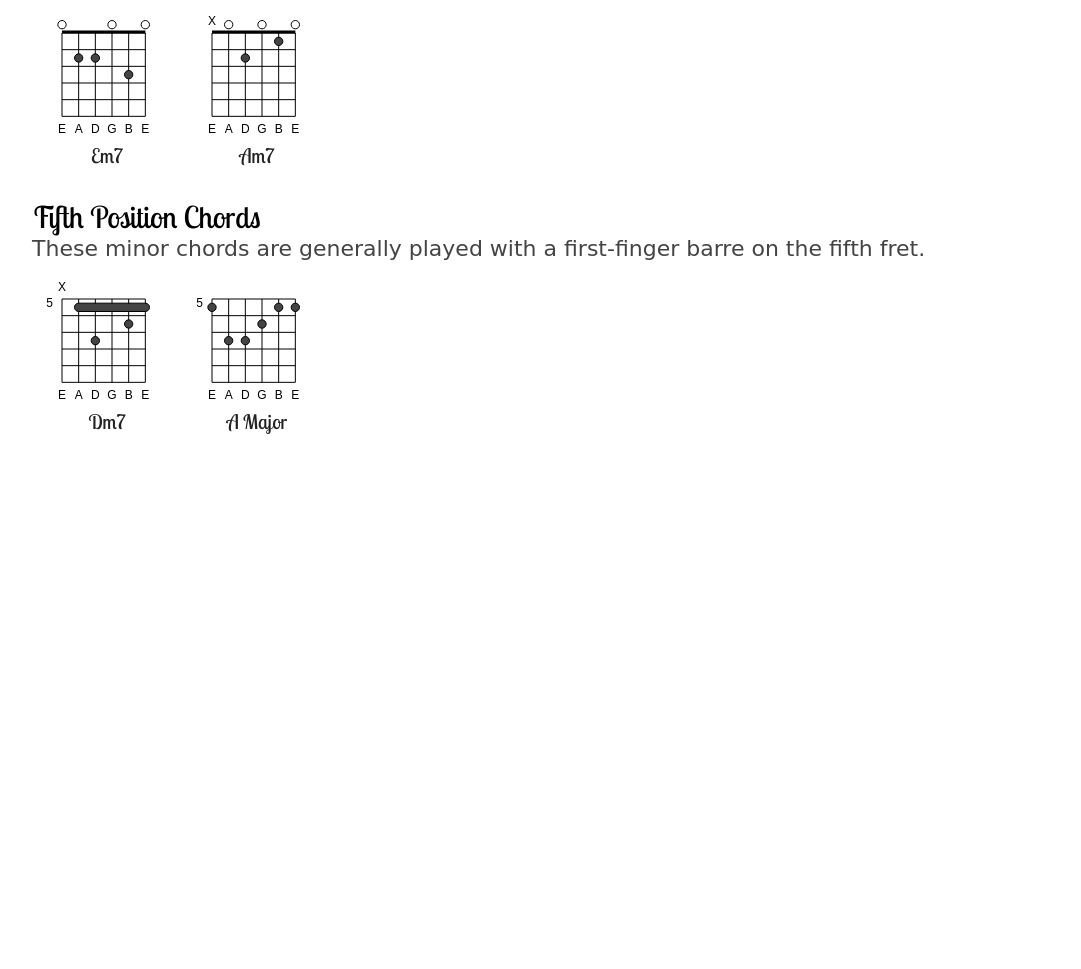
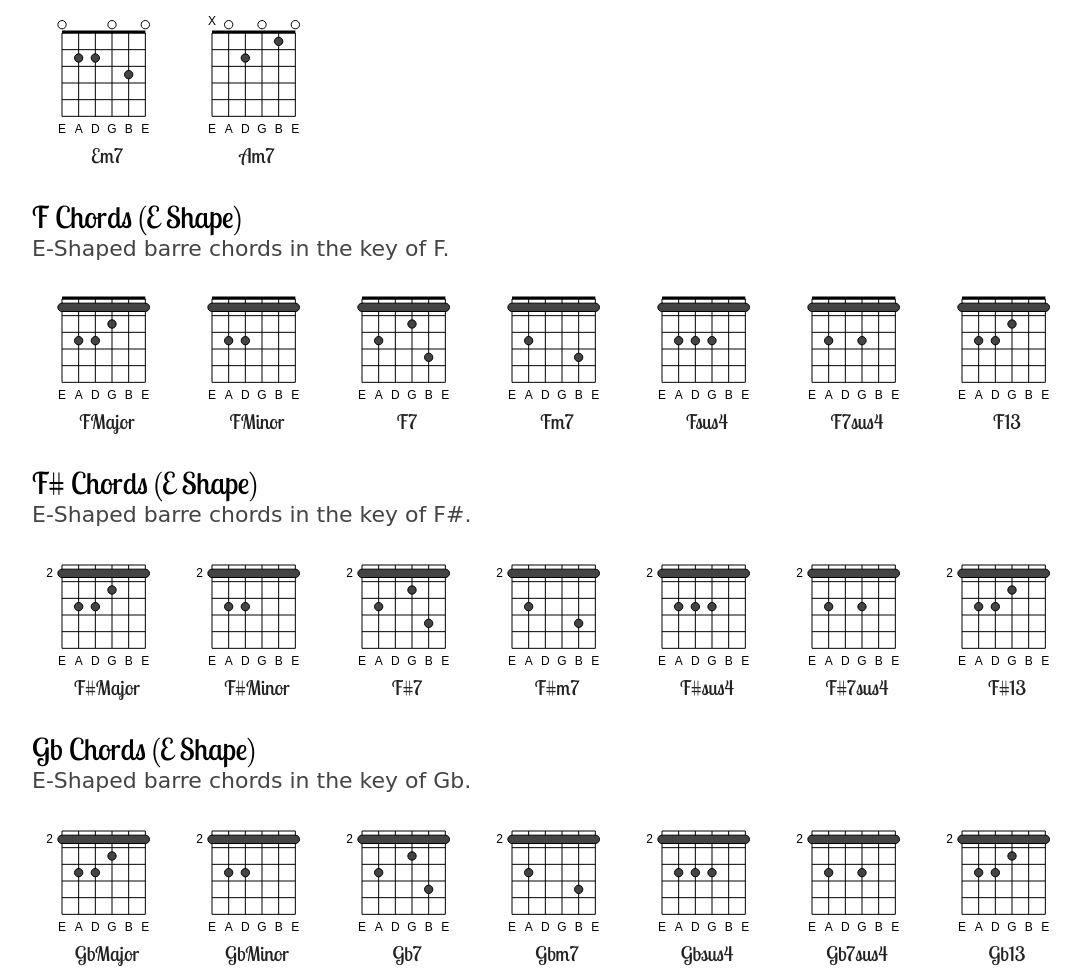
Before and after one commit to 0xfe/vexchords, a plain HTML site: page index.html in a window 1280 px wide. Shown: the part 533-1502 px from the top of the page, without its empty margins (32-1113 px from the left). Before the commit the page ends 967 px from the top, so only its background shows below. Drawn offline with Linux system fonts and the light colour scheme; a web font is replaced by a local one.

Commit message:
Added movable chord shapes.

```diff
--- a/index.html
+++ b/index.html
@@ -12,6 +12,23 @@
 
 <script>
 
+function createShapeChart(keys, container, shapes, shape) {
+  for (var i = 0; i < keys.length; ++i) {
+    var key = keys[i];
+    var section = createSectionElement({
+      section: key + " Chords (" + shape + " Shape)",
+      description: shape + "-Shaped barre chords in the key of " + key + "." });
+
+    for (var j = 0; j < shapes.length; ++j) {
+      var chord_elem = createChordElement(
+        createChordStruct(key, shape, shapes[j]));
+      section.append(chord_elem);
+    }
+
+    container.append(section);
+  }
+}
+
 function init() {
   var container = $("#container");
 
@@ -25,6 +42,15 @@ function init() {
 
     container.append(section);
   }
+
+  var keys_E = ["F", "F#", "Gb", "G", "G#", "A", "A#", "Bb", "C"];
+  var keys_A = ["C#", "Db", "D", "D#", "Eb", "F", "F#", "Gb", "G"];
+
+  var shapes_E = ["M E", "m E", "7 E", "m7 E", "sus4 E", "7sus4 E", "13 E"];
+  var shapes_A = ["M A", "m A", "7 A", "m7 A", "sus4 A", "9 A", "13 A"];
+
+  createShapeChart(keys_E, container, shapes_E, "E");
+  createShapeChart(keys_A, container, shapes_A, "A");
 }
 
 $(function() { init() });
@@ -45,6 +71,10 @@ $(function() { init() });
 
   <div id="container"></div>
 
+  <div style="clear:left; padding-top: 70px; font-size: 15px;">
+    <center>Comments? Criticism? Contact me at <a href="http://0xfe.blogspot.com">0xfe.blogspot.com</a>.</center>
+  </div>
+
 </div>
 </center>
 </body>
--- a/js/chart.js
+++ b/js/chart.js
@@ -100,26 +100,151 @@ var chord_chart = [
       bars: []
     },
     ]
-  },
-  {
-    section: "Fifth Position Chords",
-    description: "These minor chords are generally played with a " +
-                 "first-finger barre on the fifth fret.",
-    chords: [
-    {
-      name: "Dm7",
-      chord: [[2, 2], [4, 3], [6, "x"]],
-      position: 5,
-      bars: [{from_string: 5, to_string: 1, fret: 1}]
-    },
-    {
-      name: "A Major",
-      chord: [[1, 1], [2, 1], [3, 2], [4, 3], [5, 3], [6, 1]],
-      position: 5,
-      bars: []
-    }]
   }
 ];
+
+chord_shapes = {
+  "M E": {
+    name: "Major",
+    chord: [[3, 2], [4, 3], [5, 3]],
+    bars: [{from_string: 6, to_string: 1, fret: 1}]
+  },
+  "m E": {
+    name: "Minor",
+    chord: [[4, 3], [5, 3]],
+    bars: [{from_string: 6, to_string: 1, fret: 1}]
+  },
+  "7 E": {
+    name: "7",
+    chord: [[2, 4], [3, 2], [5, 3]],
+    bars: [{from_string: 6, to_string: 1, fret: 1}]
+  },
+  "m7 E": {
+    name: "m7",
+    chord: [[2, 4], [5, 3]],
+    bars: [{from_string: 6, to_string: 1, fret: 1}]
+  },
+  "M7 E": {
+    name: "Maj7",
+    chord: [[3, 2], [4, 3], [5, 3]],
+    bars: [{from_string: 6, to_string: 1, fret: 1}]
+  },
+  "sus4 E": {
+    name: "sus4",
+    chord: [[3, 3], [4, 3], [5, 3]],
+    bars: [{from_string: 6, to_string: 1, fret: 1}]
+  },
+  "7sus4 E": {
+    name: "7sus4",
+    chord: [[3, 3], [5, 3]],
+    bars: [{from_string: 6, to_string: 1, fret: 1}]
+  },
+  "13 E": {
+    name: "13",
+    chord: [[3, 2], [4, 3], [5, 3]],
+    bars: [{from_string: 6, to_string: 1, fret: 1}]
+  },
+  "M A": {
+    name: "Major",
+    chord: [[2, 3], [3, 3], [4, 3], [6, "x"]],
+    bars: [{from_string: 5, to_string: 1, fret: 1}]
+  },
+  "m A": {
+    name: "Minor",
+    chord: [[2, 2], [3, 3], [4, 3], [6, "x"]],
+    bars: [{from_string: 6, to_string: 1, fret: 1}]
+  },
+  "7 A": {
+    name: "7",
+    chord: [[2, 3], [4, 3], [6, "x"]],
+    bars: [{from_string: 6, to_string: 1, fret: 1}]
+  },
+  "m7 A": {
+    name: "m7",
+    chord: [[2, 2], [4, 3], [6, "x"]],
+    bars: [{from_string: 6, to_string: 1, fret: 1}]
+  },
+  "M7 A": {
+    name: "Maj7",
+    chord: [[2, 3], [3, 2], [4, 3], [6, "x"]],
+    bars: [{from_string: 6, to_string: 1, fret: 1}]
+  },
+  "sus4 A": {
+    name: "sus4",
+    chord: [[2, 3], [3, 3], [4, 4], [6, "x"]],
+    bars: [{from_string: 6, to_string: 1, fret: 1}]
+  },
+  "7sus4 A": {
+    name: "7sus4",
+    chord: [[2, 3], [4, 4], [6, "x"]],
+    bars: [{from_string: 6, to_string: 1, fret: 1}]
+  },
+  "9 A": {
+    name: "9",
+    chord: [[1, "x"], [2, 2], [3, 2], [4, 1], [5, 2], [6, "x"]],
+    position_text: 1
+  },
+  "13 A": {
+    name: "13",
+    chord: [[3, 2], [4, 3], [5, 3]],
+    bars: [{from_string: 6, to_string: 1, fret: 1}]
+  },
+};
+
+positions = {
+  "E": {
+    "A":  5,
+    "A#": 6,
+    "Bb": 6,
+    "B":  7,
+    "C":  8,
+    "C#": 9,
+    "Db": 9,
+    "D":  10,
+    "D#": 11,
+    "Eb": 11,
+    "E":  12,
+    "F":  1,
+    "F#": 2,
+    "Gb": 2,
+    "G":  3,
+    "G#": 4,
+    "Ab": 4
+  },
+  "A": {
+    "A":  12,
+    "A#": 1,
+    "Bb": 1,
+    "B":  2,
+    "C":  3,
+    "C#": 4,
+    "Db": 4,
+    "D":  5,
+    "D#": 6,
+    "Eb": 6,
+    "E":  7,
+    "F":  8,
+    "F#": 9,
+    "Gb": 9,
+    "G":  10,
+    "G#": 11,
+    "Ab": 11
+  }
+};
+
+function createChordStruct(key, string, shape) {
+  var string = string.toUpperCase();
+  var position = positions[string][key];
+  var struct = chord_shapes[shape];
+
+  return {
+    name: key + struct.name,
+    chord: struct.chord,
+    position: position,
+    position_text: struct.position_text,
+    bars: struct.bars
+  }
+}
 
 function createChordElement(chord_struct) {
   var chordbox = $('<div>').addClass('chord');
@@ -133,7 +258,11 @@ function createChordElement(chord_struct) {
   var paper = Raphael(chordcanvas[0], 150, 140);
   var chord = new ChordBox(paper, 30, 30);
 
-  chord.setChord(chord_struct.chord, chord_struct.position, chord_struct.bars);
+  chord.setChord(
+      chord_struct.chord,
+      chord_struct.position,
+      chord_struct.bars,
+      chord_struct.position_text);
   chord.draw();
 
   return chordbox;
--- a/js/chord.js
+++ b/js/chord.js
@@ -24,6 +24,7 @@ ChordBox = function(paper, x, y, width, height) {
   this.metrics = {
     circle_radius: this.width / 24,
     text_shift_x: this.width / 25,
+    text_shift_y: this.height / 25,
     font_size: this.width / 8,
     bar_shift_x: this.width / 24,
     bridge_stroke_width: 3,
@@ -35,6 +36,7 @@ ChordBox = function(paper, x, y, width, height) {
 
   // Content
   this.position = 0;
+  this.position_text = 0;
   this.chord = [];
   this.bars = [];
 }
@@ -45,10 +47,16 @@ ChordBox.prototype.setNumFrets = function(num_frets) {
   return this;
 }
 
-ChordBox.prototype.setChord = function(chord, position, bars) {
+ChordBox.prototype.setChord = function(chord, position, bars, position_text) {
   this.chord = chord;
   this.position = position || 0;
+  this.position_text = position_text || 0;
   this.bars = bars || [];
+  return this;
+}
+
+ChordBox.prototype.setPositionText = function(position) {
+  this.position_text = position;
   return this;
 }
 
@@ -57,7 +65,7 @@ ChordBox.prototype.draw = function() {
   var fret_spacing = this.fret_spacing;
 
   // Draw guitar bridge
-  if (this.position == 0) {
+  if (this.position <= 1) {
     this.paper.vexLine(this.x, this.y - 1,
                        this.x + (spacing * (this.num_strings - 1)),
                        this.y - 1).
@@ -65,7 +73,9 @@ ChordBox.prototype.draw = function() {
   } else {
     // Draw position number
     this.paper.text(this.x - (this.spacing / 2) - this.metrics.text_shift_x,
-                    this. y + (this.fret_spacing / 2),
+                    this. y + (this.fret_spacing / 2) +
+                    this.metrics.text_shift_y +
+                    (this.fret_spacing * this.position_text),
                     this.position).attr("font-size", this.metrics.font_size);
   }
 
```
Also changed, not shown: 1 other file.
